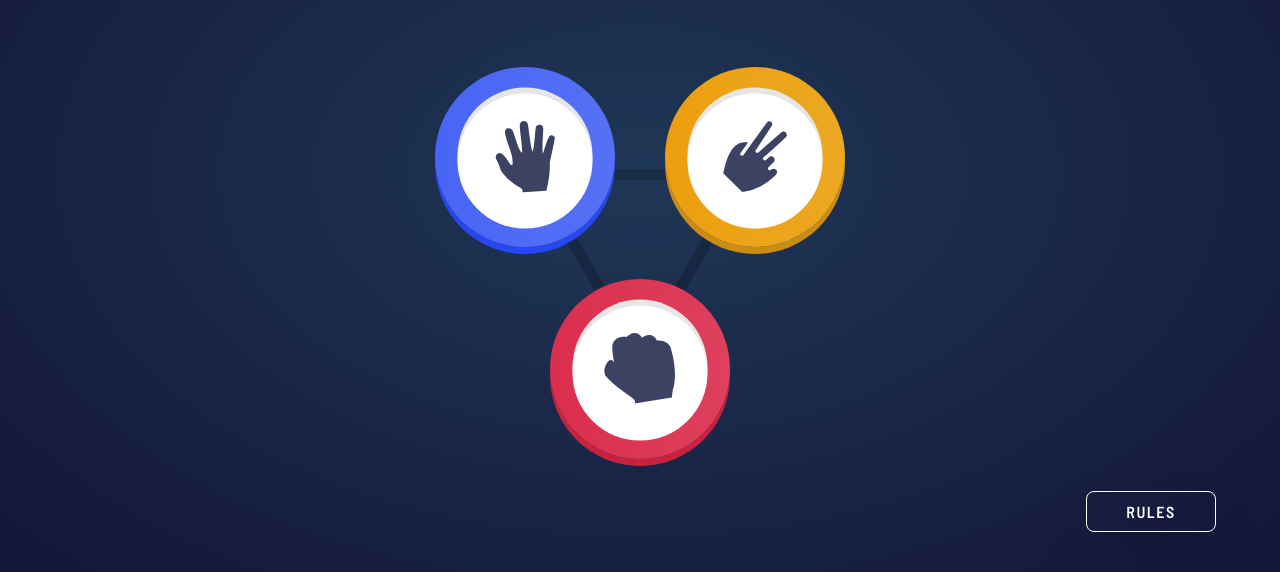
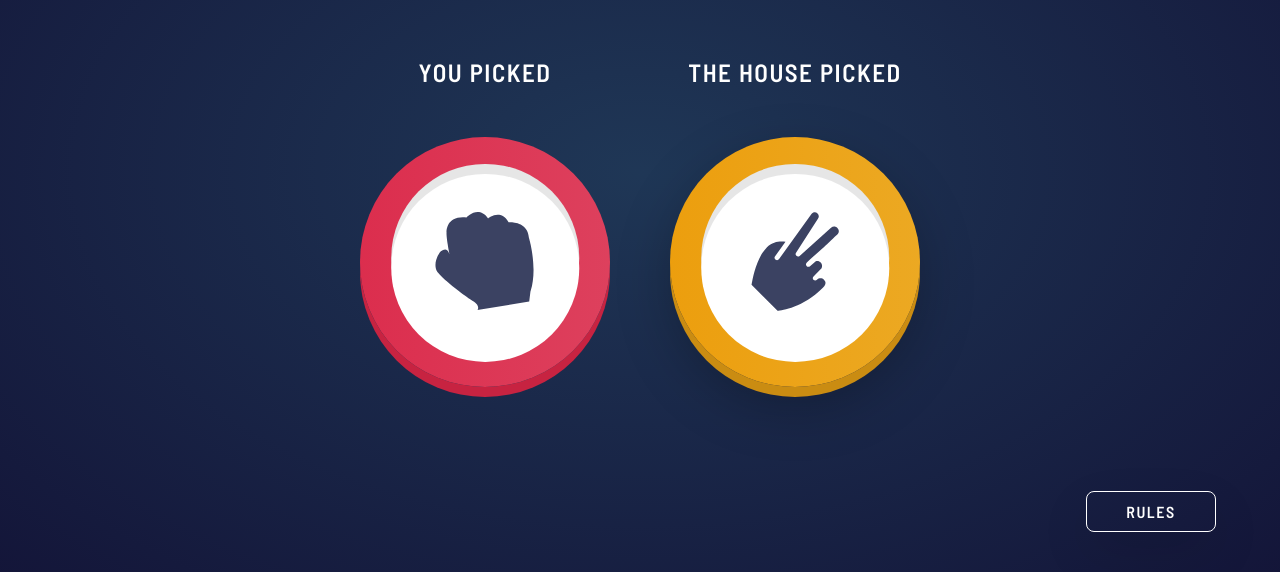
Before and after one commit to naijadevgamer/rock-paper-scissors, a website: page index.html in a window 1280 px wide. Both pictures are taken after a click on the element 640 px from the left and 597 px from the top of the page. Shown: the part 228-800 px from the top of the page. Drawn offline with Linux system fonts and the light colour scheme.

Commit message:
Add the show picked functionality

```diff
--- a/index.html
+++ b/index.html
@@ -151,14 +151,10 @@
         <div class="phase__pick phase__pick--player">
           <p class="phase__pick-text">you picked</p>
           <div class="phase__icon-box">
-            <div class="icon icon--rock icon--large">
-              <img
-                src="images/icon-rock.svg"
-                alt="rock"
-                class="icon__img icon__img--rock"
-              />
+            <div class="icon icon--large">
+              <img alt="rock" class="icon__img" />
             </div>
-            <div class="icon__winner">
+            <div class="icon__winner hidden">
               <span></span>
               <span></span>
               <span></span>
@@ -176,12 +172,8 @@
         <div class="phase__pick phase__pick--house">
           <p class="phase__pick-text">The house picked</p>
           <div class="phase__icon-box">
-            <div class="icon icon--paper icon--large hidden">
-              <img
-                src="images/icon-paper.svg"
-                alt="paper"
-                class="icon__img icon__img--paper"
-              />
+            <div class="icon icon--large hidden">
+              <img alt="paper" class="icon__img icon__img--paper" />
             </div>
             <div class="icon__winner hidden">
               <span></span>
--- a/sass/_icon.scss
+++ b/sass/_icon.scss
@@ -138,7 +138,7 @@
     background-color: hsl(214, 47%, 23%);
     width: 95%;
     height: 95%;
-    position: absolute;
+    position: relative;
     top: 50%;
     left: 50%;
     transform: translate(-50%, -50%);
--- a/sass/_phase.scss
+++ b/sass/_phase.scss
@@ -82,6 +82,8 @@
   &__icon-box {
     position: relative;
     margin-top: 5rem;
+    width: 25rem;
+    height: 25rem;
     @media only screen and (max-width: $bp-phone) {
       margin-top: 0;
     }
--- a/script.js
+++ b/script.js
@@ -1,13 +1,42 @@
 "use strict";
 const classic = document.querySelectorAll(".phase--classic .icon");
-console.log(classic);
 
 const rps = ["rock", "paper", "scissors"];
+
 for (let i = 0; i < classic.length; i++) {
-  // console.log(e.classList.contains("icon--rock"));
-  e.addEventListener("click", (e) => {
-    // e.stopPropagation();
-    console.log(e.currentTarget.classList.contains(`icon--rock`));
+  classic[i].addEventListener("click", (e) => {
+    const present = e.currentTarget.classList.contains(`icon--${rps[i]}`);
+    const randNum = Math.floor(Math.random() * 3);
+    console.log(randNum);
+    if (present) {
+      // Hide the choosing phase and show the next step
+      document.querySelector(".phase--classic").classList.add("hidden");
+      document.querySelector(".phase__comparism").classList.remove("hidden");
+
+      // show what the player picked
+      document
+        .querySelector(".phase__pick--player .icon")
+        .classList.add(`icon--${rps[i]}`);
+      document.querySelector(
+        ".phase__pick--player .icon__img"
+      ).src = `images/icon-${rps[i]}.svg`;
+
+      setTimeout(() => {
+        // show what the house picked
+        document
+          .querySelector(".phase__pick--house .icon")
+          .classList.remove("hidden");
+        document
+          .querySelector(".phase__pick--house .icon")
+          .classList.add(`icon--${rps[randNum]}`);
+        document.querySelector(
+          ".phase__pick--house .icon__img"
+        ).src = `images/icon-${rps[randNum]}.svg`;
+        document.querySelector(
+          ".phase__pick--house .icon__under"
+        ).style.position = "absolute";
+      }, 1000);
+    }
   });
 }
 
```
Also changed, not shown: css/style.css, 1 other file.
